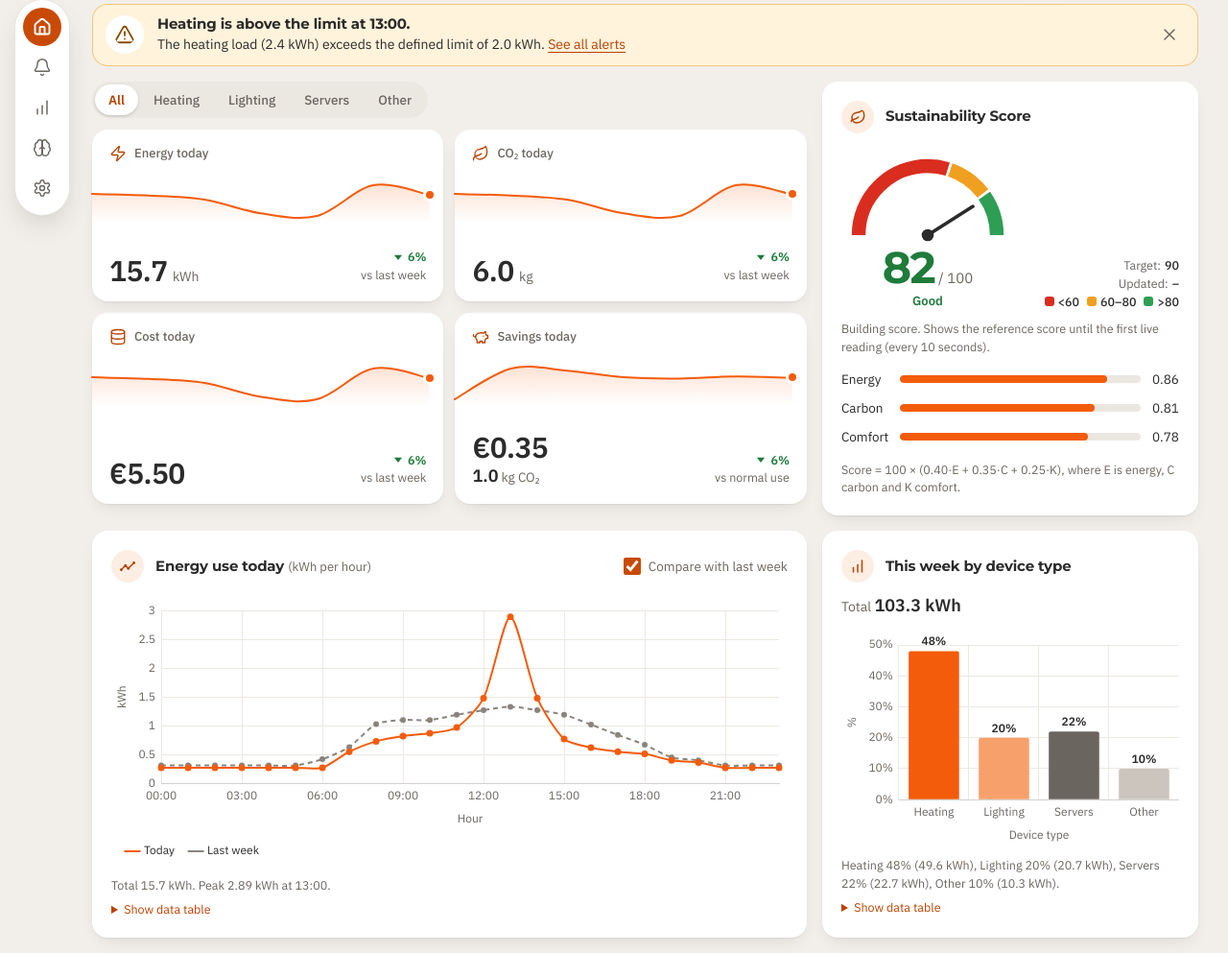
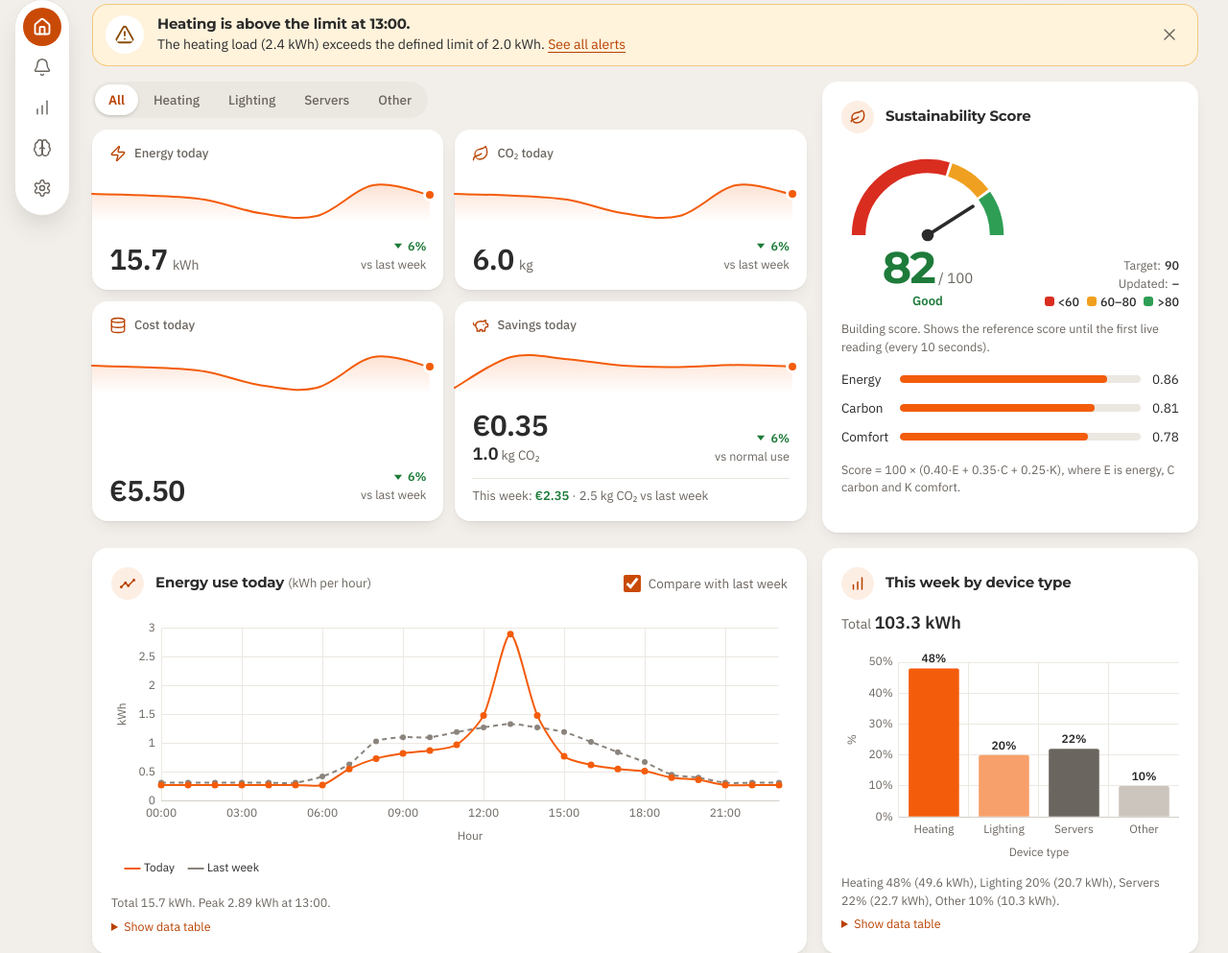
Before and after one commit to azizjail2003/smart-energy-coach, a Flask app: page / in a window 1280 px wide. Shown: the part 72-1065 px from the top of the page at 96% size. Run offline with Flask 3, Linux system fonts and the light colour scheme; some libraries are stand-ins or nearby versions.

Commit message:
Show this week's savings on the savings card
The card now lists € and kg CO₂ saved this week against last week, next to
today's figures. Negative savings are shown in red, as in the report.

```diff
--- a/subsystems/s2_web/presenter.py
+++ b/subsystems/s2_web/presenter.py
@@ -32,6 +32,11 @@
     return f"€{value:.2f}"
 
 
+def money(value):
+    """Euro amount that keeps its sign in front of the symbol, e.g. −€0.20."""
+    return (MINUS if round(value, 2) < 0 else "") + euro(abs(value))
+
+
 def trend(change):
     if change < 0:
         return "down"
@@ -60,7 +65,15 @@
     }
 
 
-def kpi_cards(kpis, category=None, trend=None):
+def week_savings(comparison):
+    """€ and kg CO₂ saved this week against last week. Negative when this week used more."""
+    last, this = comparison["last_week"], comparison["this_week"]
+    eur = round(last["cost_eur"] - this["cost_eur"], 2)
+    co2 = round(last["co2_kg"] - this["co2_kg"], 1)
+    return {"eur": eur, "co2_kg": co2, "display": money(eur), "co2_display": number(co2), "negative": eur < 0}
+
+
+def kpi_cards(kpis, category=None, trend=None, weeks=None):
     values = kpis["by_category"][category] if category else kpis
     change = values["change_pct"]
     savings = kpis["savings"]
@@ -69,12 +82,15 @@
         "co2": metric(values["co2_kg"], "kg", number(values["co2_kg"]), change, "vs last week"),
         "cost": metric(values["cost_eur"], "EUR", euro(values["cost_eur"]), change, "vs last week"),
         "savings": {
-            **metric(savings["eur"], "EUR", euro(savings["eur"]), savings["change_pct"], "vs normal use"),
+            **metric(savings["eur"], "EUR", money(savings["eur"]), savings["change_pct"], "vs normal use"),
             "co2_kg": savings["co2_kg"],
             "co2_display": number(savings["co2_kg"]),
+            "negative": savings["eur"] < 0,
             "scope": "building",
         },
     }
+    if weeks:
+        cards["savings"]["week"] = week_savings(weeks)
     if trend:
         days = [day_label(entry["date"]) for entry in trend]
         for name, key, show in (
@@ -416,8 +432,8 @@
     def sparkline(self, values, days, show):
         return sparkline(values, days, show)
 
-    def kpi_cards(self, kpis, category=None, trend=None):
-        return kpi_cards(kpis, category, trend)
+    def kpi_cards(self, kpis, category=None, trend=None, weeks=None):
+        return kpi_cards(kpis, category, trend, weeks)
 
     def score_payload(self, score):
         return score_payload(score)
--- a/subsystems/s2_web/static/css/style.css
+++ b/subsystems/s2_web/static/css/style.css
@@ -1355,6 +1355,30 @@
   font-size: 12px;
 }
 
+.kpi__week {
+  margin-top: 8px;
+  padding-top: 8px;
+  border-top: 1px solid var(--border);
+  color: var(--muted);
+  font-size: 13px;
+  font-variant-numeric: tabular-nums;
+}
+
+.kpi__week strong {
+  color: var(--ok);
+  font-weight: 600;
+}
+
+.kpi__week-note {
+  white-space: nowrap;
+}
+
+/* Negative savings (more use than the baseline) are shown in red. */
+.kpi__value.is-negative,
+.kpi__week.is-negative strong {
+  color: var(--danger);
+}
+
 /* Seven-day trend inside a KPI card: runs edge to edge, fades from the brand colour to the card. */
 .spark {
   position: relative;
--- a/subsystems/s2_web/static/js/dashboard.js
+++ b/subsystems/s2_web/static/js/dashboard.js
@@ -59,6 +59,11 @@
       }
     });
     root.querySelector("[data-savings-co2]").textContent = kpis.savings.co2_display;
+    root.querySelector("[data-savings-today]").classList.toggle("is-negative", kpis.savings.negative);
+    const week = root.querySelector("[data-savings-week]");
+    week.querySelector("[data-week-eur]").textContent = kpis.savings.week.display;
+    week.querySelector("[data-week-co2]").textContent = kpis.savings.week.co2_display;
+    week.classList.toggle("is-negative", kpis.savings.week.negative);
     root.querySelector("[data-savings-scope]").hidden = !category;
   }
 
--- a/subsystems/s2_web/templates/dashboard.html
+++ b/subsystems/s2_web/templates/dashboard.html
@@ -86,11 +86,12 @@
         {{ sparkline("savings", kpis.savings.spark) }}
         <div class="kpi__foot">
           <div>
-            <p class="kpi__value"><span data-value>{{ kpis.savings.display }}</span></p>
+            <p class="kpi__value{{ ' is-negative' if kpis.savings.negative }}" data-savings-today><span data-value>{{ kpis.savings.display }}</span></p>
             <p class="kpi__sub"><strong data-savings-co2>{{ kpis.savings.co2_display }}</strong> kg CO₂</p>
           </div>
           {{ kpi_change(kpis.savings) }}
         </div>
+        <p class="kpi__week{{ ' is-negative' if kpis.savings.week.negative }}" data-savings-week>This week: <strong data-week-eur>{{ kpis.savings.week.display }}</strong> · <span data-week-co2>{{ kpis.savings.week.co2_display }}</span> kg CO₂ <span class="kpi__week-note">vs last week</span></p>
         <p class="kpi__scope" data-savings-scope{% if not category %} hidden{% endif %}>Building-wide value</p>
       </article>
     </div>
--- a/subsystems/s2_web/views/page_view.py
+++ b/subsystems/s2_web/views/page_view.py
@@ -84,7 +84,10 @@
             "building": building,
             "category": category,
             "categories": CATEGORIES,
-            "kpis": presenter.kpi_cards(kpis, category, analytics.get_daily_trend(building, category=category)),
+            "kpis": presenter.kpi_cards(
+                kpis, category, analytics.get_daily_trend(building, category=category),
+                analytics.get_week_comparison(building),
+            ),
             "score": presenter.score_payload(analytics.get_score(building)),
             "banner": alert_banner(todays_alerts[0]) if todays_alerts else None,
             "report_day": kpis["date"].isoformat(),
@@ -144,7 +147,7 @@
             "building": info,
             "date": kpis["date"].isoformat(),
             "category": category or "all",
-            "kpis": self._presenter.kpi_cards(kpis, category, trend),
+            "kpis": self._presenter.kpi_cards(kpis, category, trend, self._analytics.get_week_comparison(building)),
         }
 
     def api_score(self, building):
```
Also changed, not shown: tests/s2/test_api.py (+4 -0 lines), tests/s2/test_pages.py (+2 -0 lines), tests/s2/test_ui_logic.py (+19 -0 lines).
